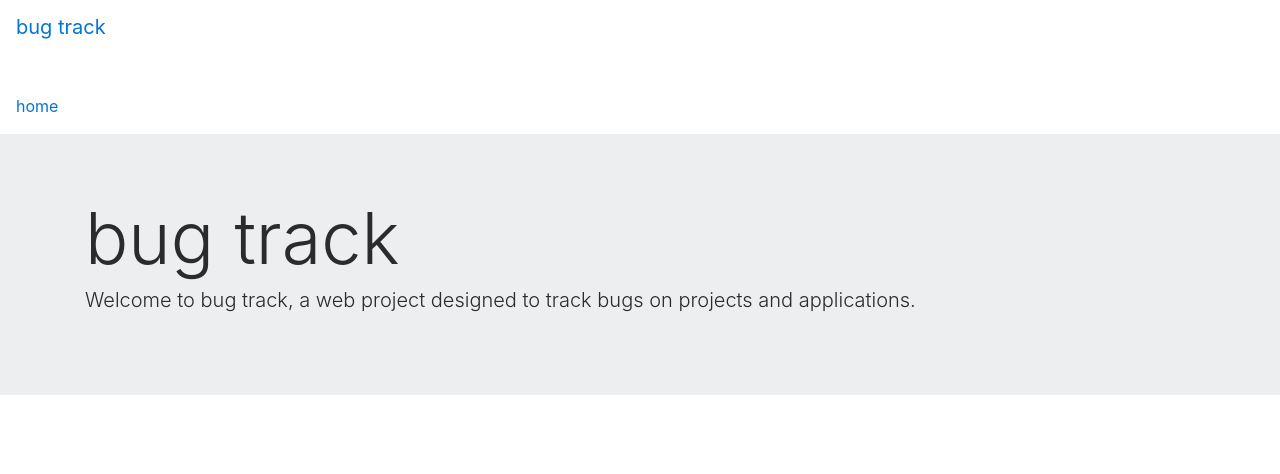
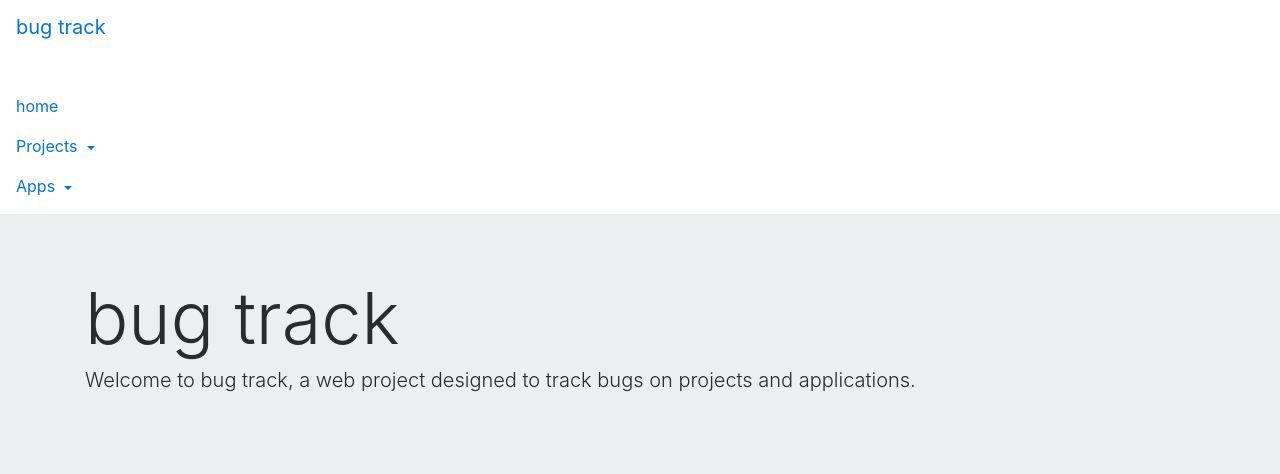
Before and after one commit to jamestaggart28/bug-track, a Django app: page / in a window 1280 px wide, after a click that opens the changed part. Shown: the top 474 px of the page. Run offline with Django 3.2, Linux system fonts and the light colour scheme; parts of the project's set-up code (start-up, migrations or seed data) failed here and were passed over; some libraries are stand-ins or nearby versions.

Commit message:
changed core navbar

```diff
--- a/bug-track/core/templates/partials/navbar.html
+++ b/bug-track/core/templates/partials/navbar.html
@@ -9,6 +9,26 @@
             <li class="nav-item">
                 <a class="nav-link" href="{% url 'core:home' %}">home</a>
             </li>
+            <li class="nav-item dropdown">
+                <a class="nav-link dropdown-toggle" href="#" id="navbarDropdown" role="button" data-toggle="dropdown" aria-haspopup="true" aria-expanded="false">
+                    Projects
+                </a>
+                <div class="dropdown-menu" aria-labelledby="navbarDropdown">
+                    <a class="dropdown-item" href="{% url 'projects:project-create' %}">Create</a>
+                    <a class="dropdown-item" href="{% url 'projects:project-list' %}">List</a>
+                    <a class="dropdown-item" href="{% url 'projects:bug-create' %}">Bug</a>
+                </div>
+            </li>
+            <li class="nav-item dropdown">
+                <a class="nav-link dropdown-toggle" href="#" id="navbarDropdown" role="button" data-toggle="dropdown" aria-haspopup="true" aria-expanded="false">
+                    Apps
+                </a>
+                <div class="dropdown-menu" aria-labelledby="navbarDropdown">
+                    <a class="dropdown-item" href="{% url 'apps:app-create' %}">Create</a>
+                    <a class="dropdown-item" href="{% url 'apps:app-list' %}">List</a>
+                    <a class="dropdown-item" href="{% url 'apps:bug-create' %}">Bug</a>
+                </div>
+            </li>
         </ul>
     </div>
 </nav>
```
